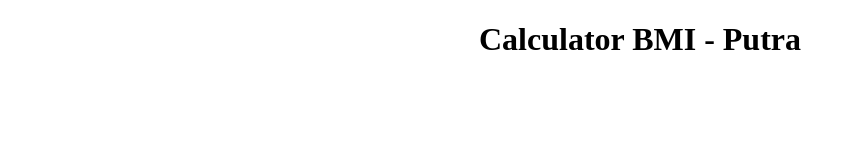
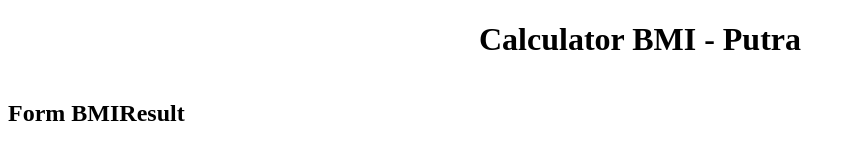
Before and after one commit to revou-fundamental-course/25-mar-24-PrasetyaPutraHardafi, a plain HTML site: page index.html in a window 1280 px wide. Shown: the whole page, without its empty margins (0-856 px from the left). Drawn offline with Linux system fonts and the light colour scheme; files that its build step writes are made by us from their sources.

```diff
--- a/css/style.css
+++ b/css/style.css
@@ -1,3 +1,7 @@
 header>h1{
     text-align: center;
 }
+
+.main-container {
+    display: flex;
+}
--- a/index.html
+++ b/index.html
@@ -2,7 +2,7 @@
 
 <head>
     <title>Calculator BMI</title>
-    <link rel="stylesheet" href="style.css">
+    <link rel="stylesheet" href="css/style.css">
 </head>
 
 <body>
@@ -10,8 +10,13 @@
         <h1>Calculator BMI - Putra</h1>
     </header>
     <main>
-        <div class="main-container">
-
+        <div style="display: flex">
+            <div class="Form">
+                <h2>Form BMI</h2>
+            </div>
+            <div class="Result">
+                <h2>Result</h2>
+            </div>
         </div>
     </main>
     <footer></footer>
```
